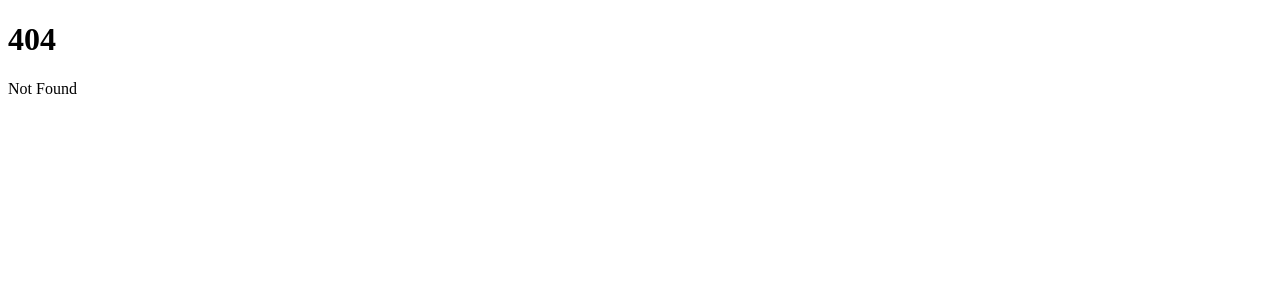
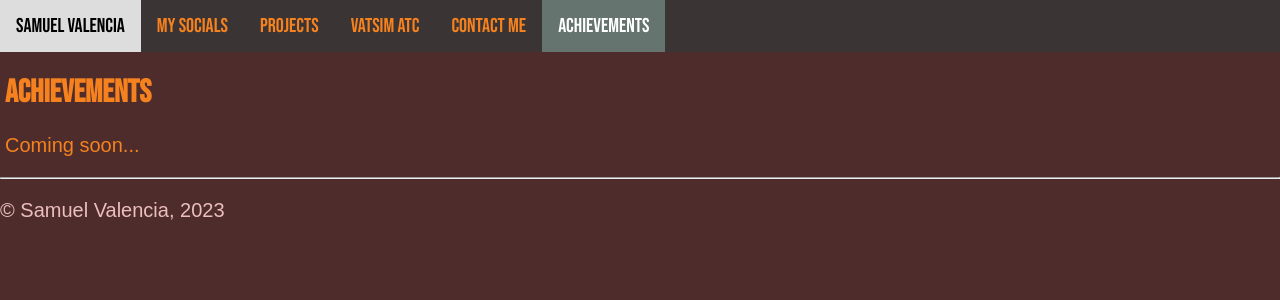
Before and after one commit to svalencia014/pws, a SvelteKit app: page /achievements in a window 1280 px wide. Before the commit this address had no page. Shown: the top 300 px of the page. Built offline with nearby package versions, Linux system fonts and the light colour scheme; a web font is replaced by a local one.

Commit message:
Working hard or hardly working

```diff
--- a/src/components/Navbar.svelte
+++ b/src/components/Navbar.svelte
@@ -3,6 +3,7 @@
 <a href="/projects" id="projects">Projects</a>
 <a href="/vatsim" id="vatsim">VATSIM ATC</a>
 <a href="/contact" id="contact">Contact Me</a>
+<a href="/achievements" id="achievements">Achievements</a>
 <a href={"#"} class="icon" on:click={myFunction}>
   <FontAwesomeIcon class="fa-solid fa-bars" icon="bars" />
 </a>
--- /dev/null
+++ b/src/routes/achievements/+page.svelte
@@ -0,0 +1,16 @@
+<script>
+  import '../../app.css';
+  import Navbar from '../../components/Navbar.svelte';
+  import Footer from '../../components/Footer.svelte';
+</script>
+<div class="topnav" id="myTopnav">
+  <Navbar />
+</div>
+<main>
+  <h1>Achievements</h1>
+  <p>Coming soon...</p>
+</main>
+<hr>
+<footer>
+  <Footer />
+</footer>
```
